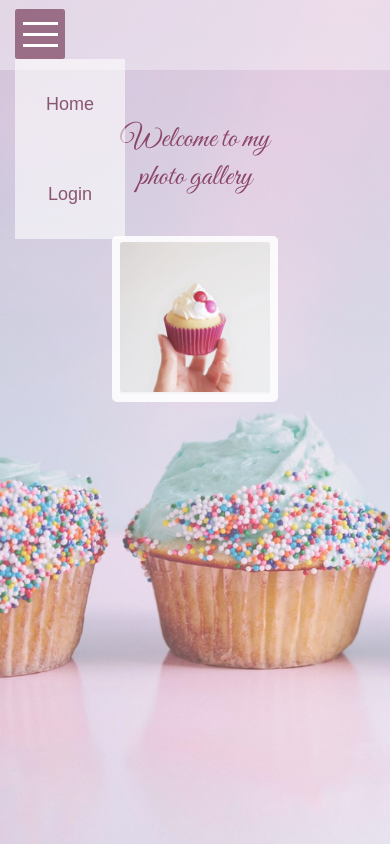
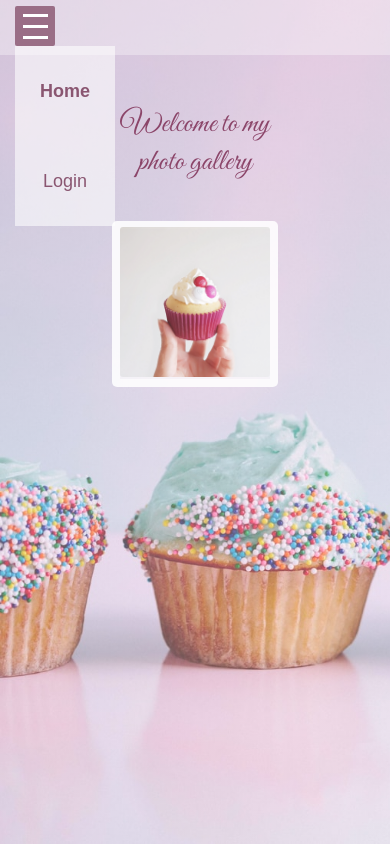
Before and after one commit to MilneS/miamyum, a React (Create React App) app: page /#/photogallery in a window 390 px wide. Both pictures are taken after a click on the element 41 px from the left and 35 px from the top of the page. Built offline with nearby package versions, Linux system fonts and the light colour scheme.

Commit message:
fixed routes

```diff
--- a/src/components/Navbar.js
+++ b/src/components/Navbar.js
@@ -69,7 +69,7 @@ const Navbar = () => {
             <div onClick={burgerHandler} className={classes.navLinks}>
               <NavLink
                 activeClassName={`${!showlogin && classes.active}`}
-                to="/miamyum" onClick={NavHandler}
+                to="/photogallery" onClick={NavHandler}
               >
                 Home
               </NavLink>
@@ -82,7 +82,7 @@ const Navbar = () => {
               >
                 <NavLink
                   activeClassName={`${!showlogin && classes.active}`}
-                  to="/miamyum/all" onClick={NavHandler}
+                  to="/photogallery/allphotos" onClick={NavHandler}
                 >
                   All pics
                 </NavLink>
@@ -109,13 +109,13 @@ const Navbar = () => {
 
       {/* ------NAV----- */}
       <div className={classes.liContainerLeft}>
-        <NavLink activeClassName={`${!showlogin && classes.active}`} to="/miamyum" onClick={NavHandler}>
+        <NavLink activeClassName={`${!showlogin && classes.active}`} to="/photogallery" onClick={NavHandler}>
           Home
         </NavLink>
         {loggedin && (
           <NavLink
             activeClassName={`${!showlogin && classes.active}`}
-            to="/miamyum/allphotos" onClick={NavHandler}
+            to="/photogallery/allphotos" onClick={NavHandler}
           >
             All photos
           </NavLink>
--- a/src/components/Navbar.module.css
+++ b/src/components/Navbar.module.css
@@ -1,7 +1,7 @@
 .navContainer {
   display: flex;
   align-items: center;
-  height: 90px;
+  height: 55px;
   flex-direction: row;
   width: 100%;
   background-color: rgba(253, 253, 253, 0.342);
@@ -55,7 +55,7 @@
   }
   .navContainer {
     position: relative;
-    height: 70px;
+    height: 55px;
   }
   .burgerContainer {
     display: flex;
@@ -65,7 +65,7 @@
     font-size: 18px;
     margin-left: 15px;
     position: absolute;
-    top: 9px;
+    top: 6px;
     z-index: 1;
   }
   .burger {
@@ -73,8 +73,8 @@
     justify-content: center;
     align-items: center;
     flex-direction: column;
-    width: 50px;
-    height: 50px;
+    width: 40px;
+    height: 40px;
     border: 1px solid white;
     border-radius: 5%;
   }
@@ -83,7 +83,7 @@
     background-color: rgba(138, 86, 113, 0.815);
   }
   .burgerBarre {
-    width: 35px;
+    width: 25px;
     height: 3px;
     background-color: white;
     margin-top: 4px;
@@ -103,7 +103,7 @@
     text-decoration: none;
     color: rgb(138, 86, 113);
     height: 50px;
-    width: 70px;
+    width: 60px;
     padding: 20px;
     cursor: pointer;
   }
--- a/src/pages/AllPhotos.js
+++ b/src/pages/AllPhotos.js
@@ -10,7 +10,7 @@ const All = () => {
         <div className={classes.cardsContainer}>
           {foodData.map((item, index) => {
             return (
-              <Link to={`/miamyum/details/${item.id}`} key={index}>
+              <Link to={`/photogallery/details/${item.id}`} key={index}>
               <AllCard
                 link={item.img}
                 item={item}
```
